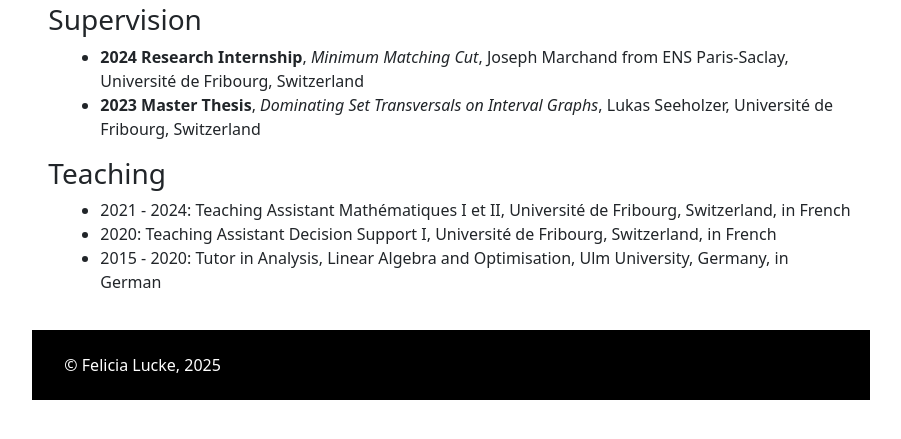
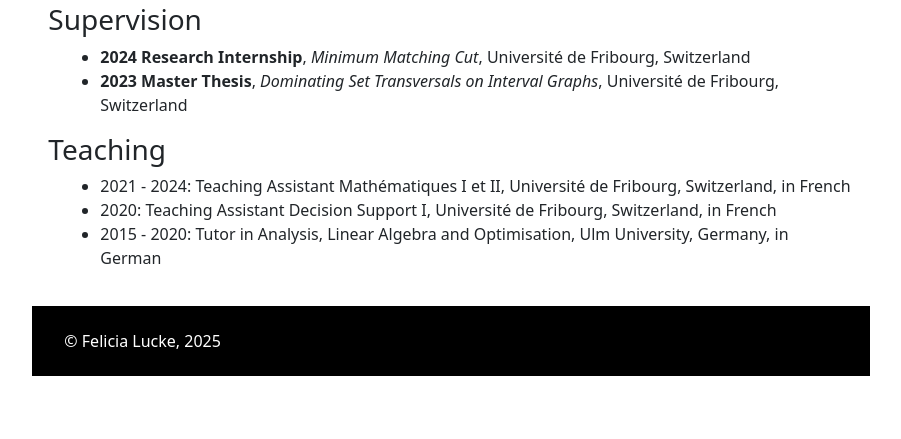
Before and after one commit to felicialucke/felicialucke.github.io, a plain HTML site: page teaching.html in a window 1280 px wide. Shown: the part 273-712 px from the top of the page, without its empty margins (189-1090 px from the left). Drawn offline with nearby package versions, Linux system fonts and the light colour scheme.

Commit message:
update website

```diff
--- a/teaching.html
+++ b/teaching.html
@@ -40,9 +40,9 @@
 
 			<h3> Supervision</h3>
 			<ul>
-				<li> <b>2024 Research Internship</b>, <i>Minimum Matching Cut</i>, Joseph Marchand from ENS Paris-Saclay, Université de Fribourg, Switzerland </li>
+				<li> <b>2024 Research Internship</b>, <i>Minimum Matching Cut</i>, Université de Fribourg, Switzerland </li>
 				<li> <b>2023 Master Thesis</b>, <i>Dominating Set Transversals
-						on Interval Graphs</i>, Lukas Seeholzer, Université de Fribourg, Switzerland</li>
+						on Interval Graphs</i>, Université de Fribourg, Switzerland</li>
 			</ul>
 
 			<h3> Teaching </h3>
```
Also changed, not shown: misc.html (+2 -1 lines), talks.html (+1 -0 lines).
